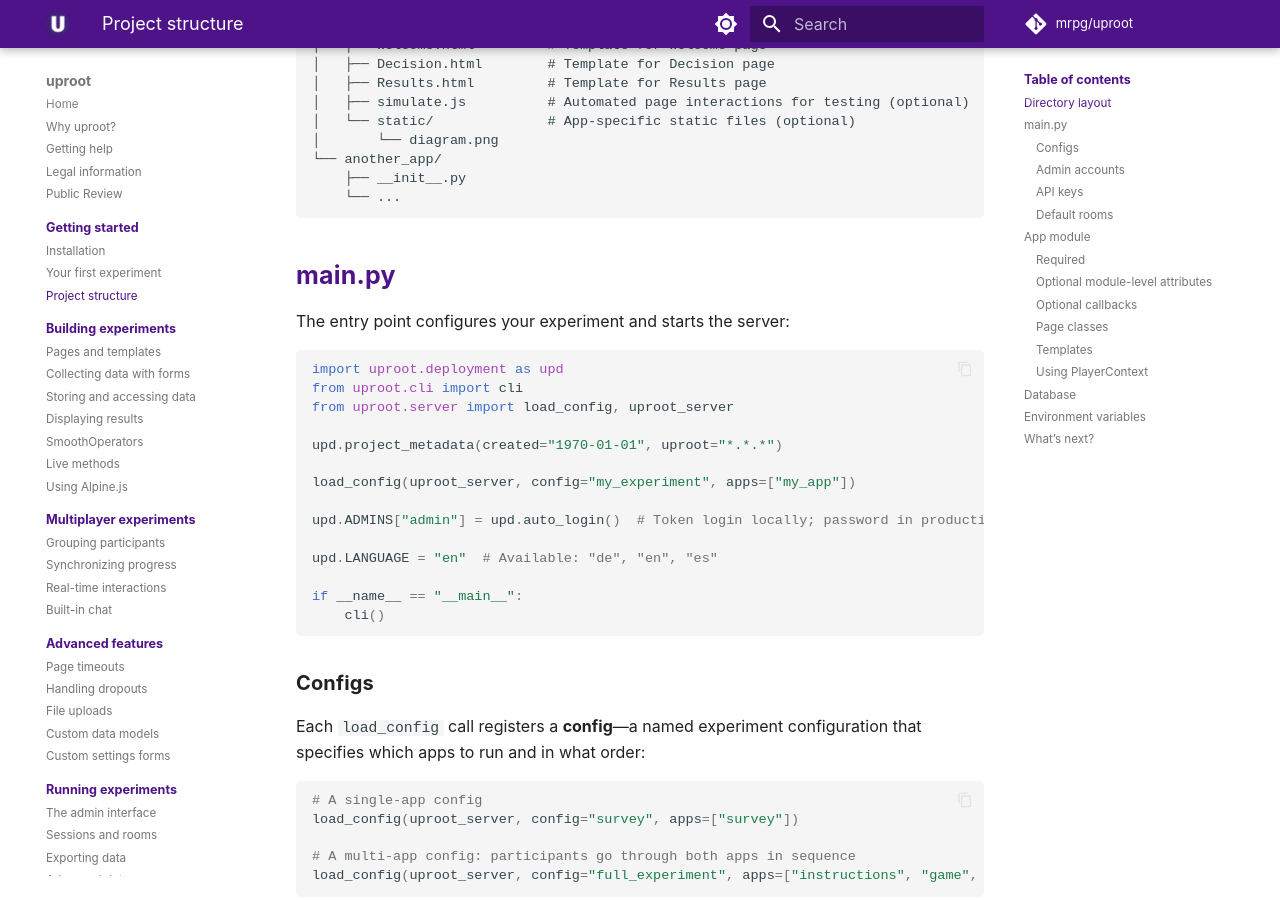
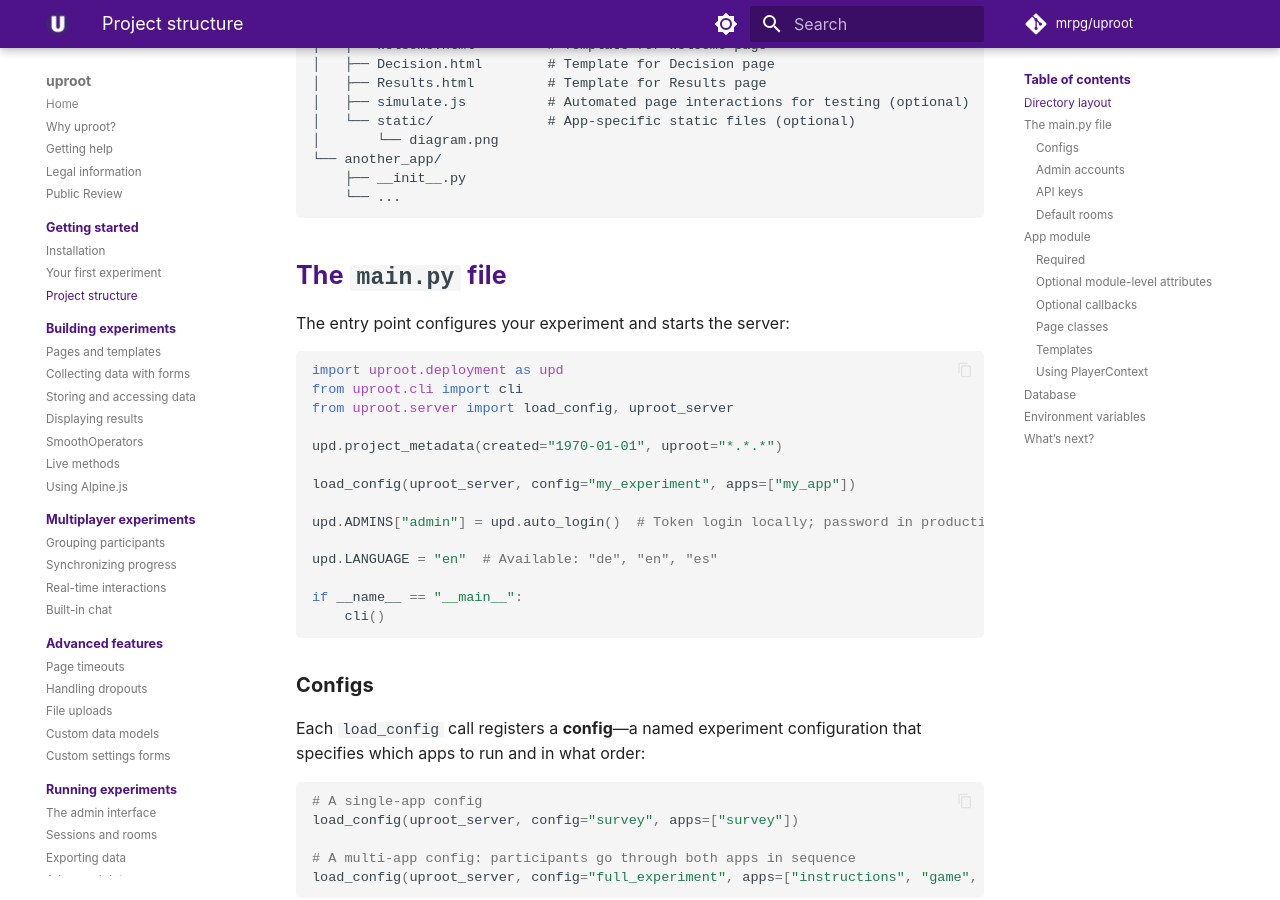
Before and after one commit to mrpg/uproot-docs, an MkDocs documentation site: the page built from docs/getting-started/project-structure.md, in a window 1280 px wide and 900 px high, scrolled down 461 px. Built offline with MkDocs 1.6.1 and Material for MkDocs 9.7.7, drawn with Linux system fonts in a browser that asks for light colours; some web fonts are replaced; comment, search, counter and statistics services are not loaded.

Commit message:
Use `main.py` in heading

````diff
--- a/docs/getting-started/project-structure.md
+++ b/docs/getting-started/project-structure.md
@@ -25,7 +25,7 @@ my_project/
     └── ...
 ```
 
-## main.py
+## The `main.py` file
 
 The entry point configures your experiment and starts the server:
 
````
